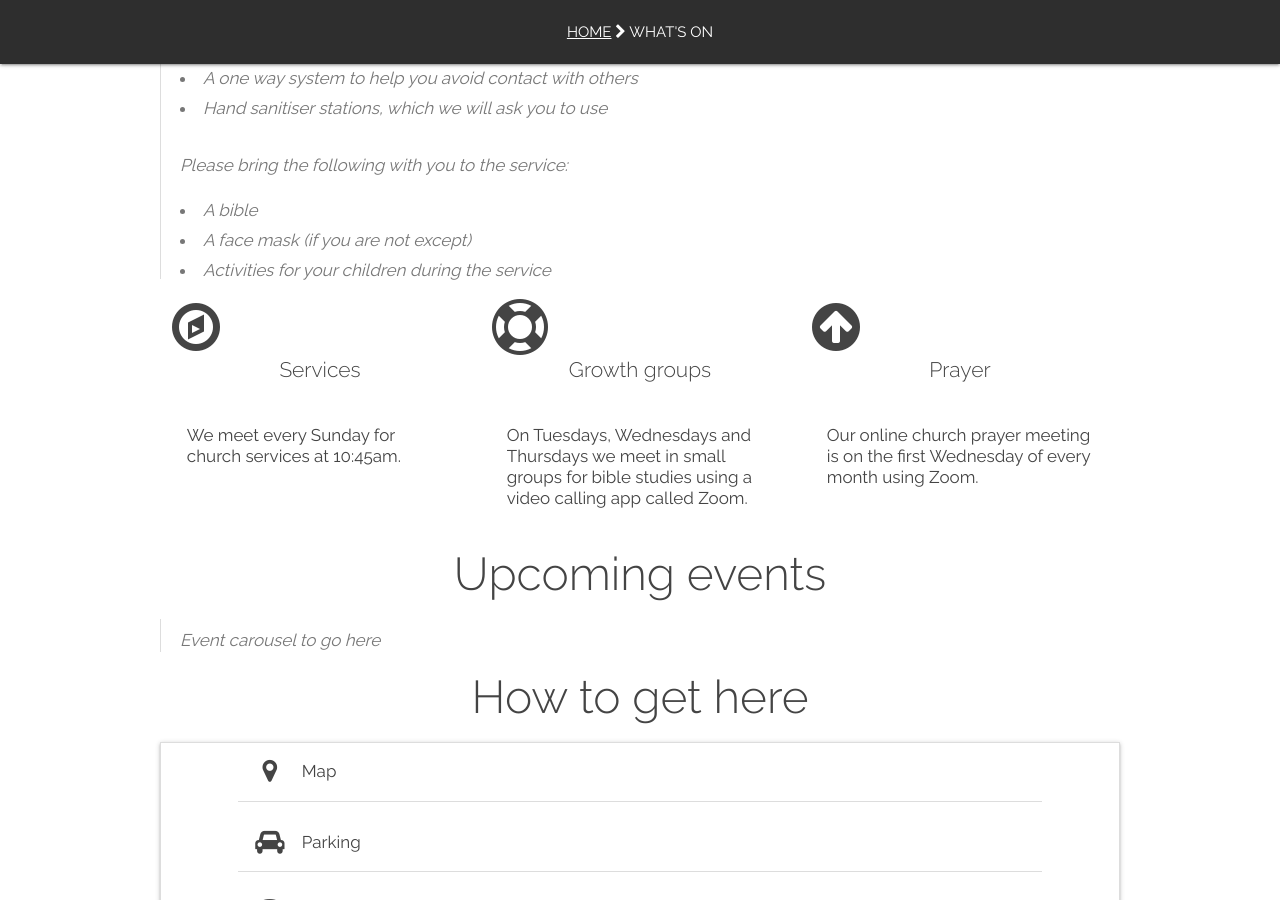
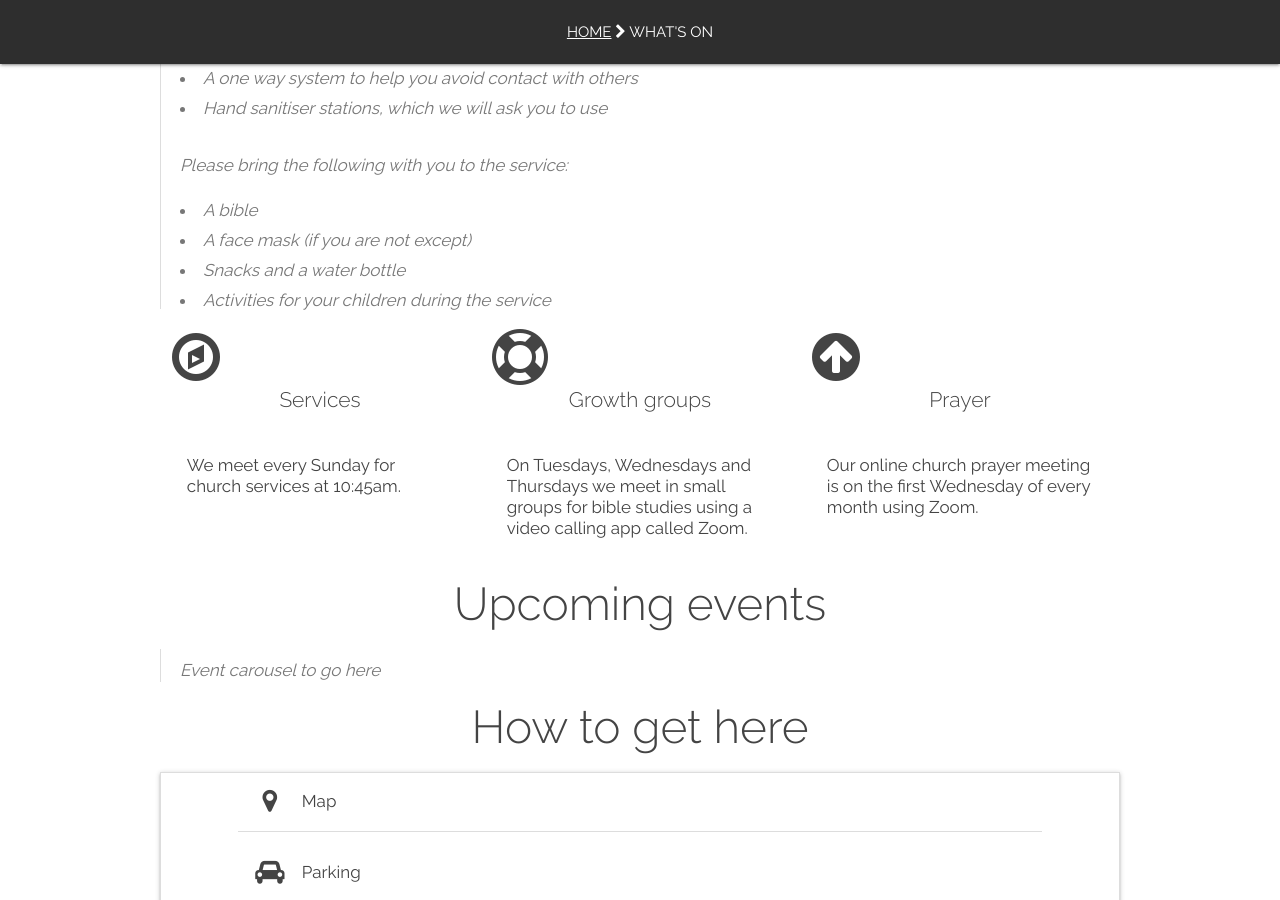
Before and after one commit to woodcock3/citychurch, a Jekyll site: the page built from _posts/2000-01-02-events.md, in a window 1280 px wide and 900 px high, scrolled down 818 px. Built offline with Jekyll 4.4.1, drawn with Linux system fonts in a browser that asks for light colours; our own code applies the rules of GitHub Pages for plain Markdown files.

Commit message:
Update 2000-01-02-events.md

```diff
--- a/_posts/2000-01-02-events.md
+++ b/_posts/2000-01-02-events.md
@@ -55,6 +55,7 @@ This information is reviewed and updated when new government guidance is release
   <br>
   <li>A bible</li>
   <li>A face mask (if you are not except)</li>
+  <li>Snacks and a water bottle</li>
   <li>Activities for your children during the service</li>
 </blockquote>
 
```
